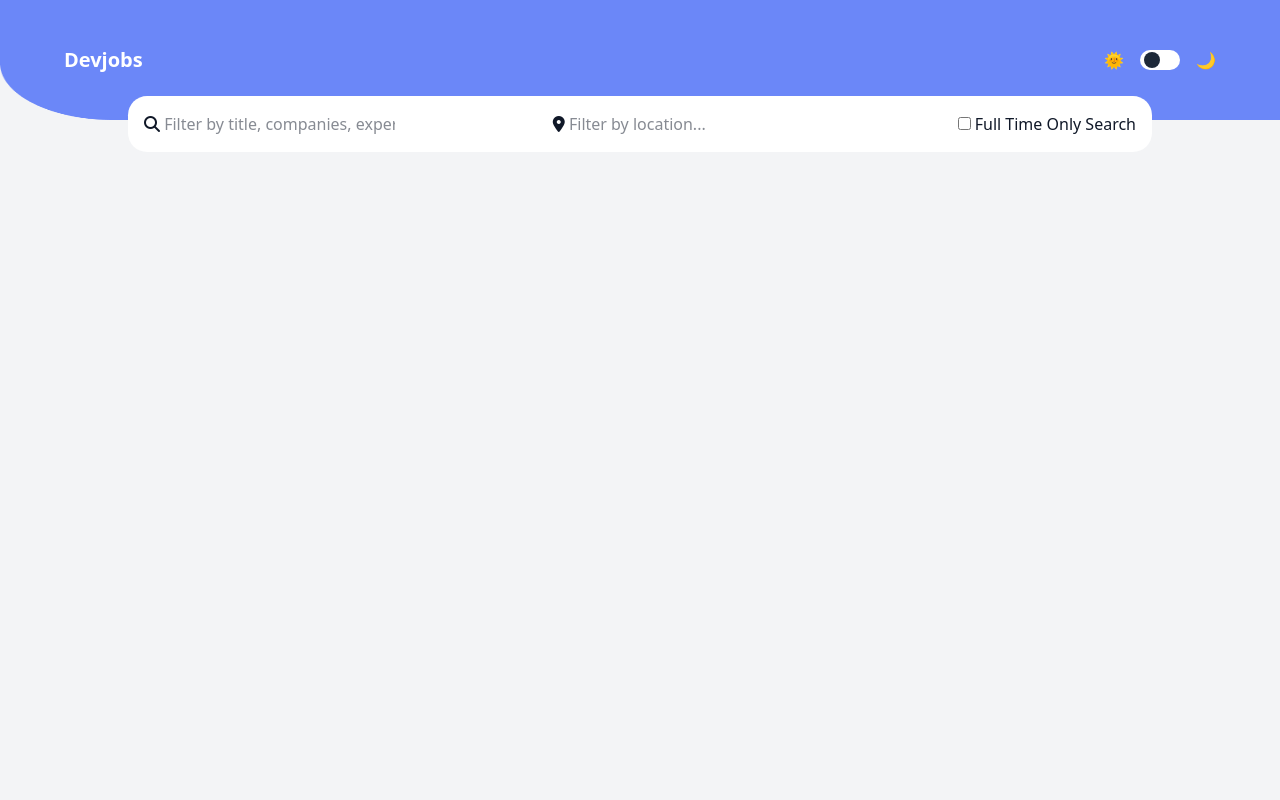
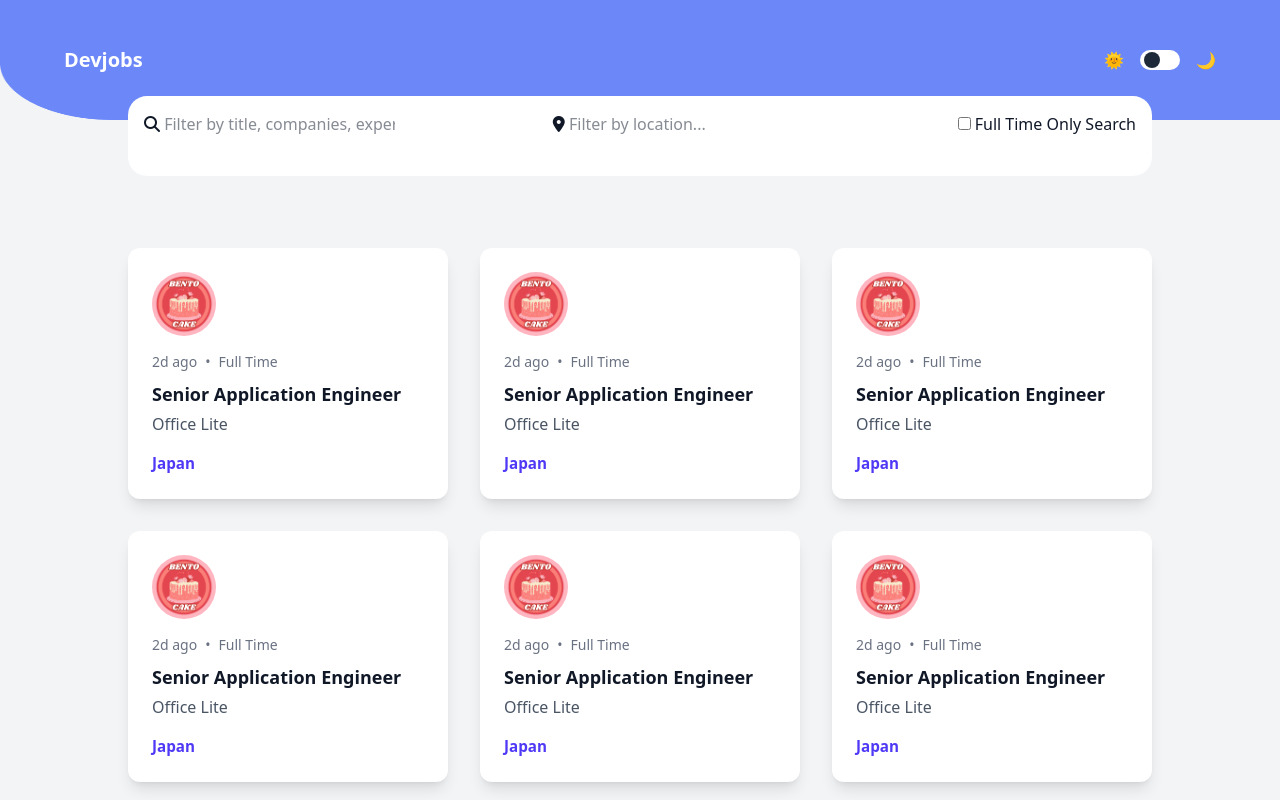
Before and after one commit to whimsicool/frontendmentor, a plain HTML site: page gh-jobs/index.html in a window 1280 px wide. Drawn offline with nearby package versions, Linux system fonts and the light colour scheme.

Commit message:
cards-tailwind

```diff
--- a/gh-jobs/index.html
+++ b/gh-jobs/index.html
@@ -29,7 +29,7 @@
         </div>
       </header>
       <div
-        class="absolute top-[80%] left-1/2 -translate-x-1/2 w-4/5 flex justify-between bg-white rounded-[1.2rem] p-4 gap-8"
+        class="absolute top-[80%] left-1/2 h-[10vh] -translate-x-1/2 w-4/5 flex justify-between bg-white rounded-[1.2rem] p-4 gap-8"
       >
         <div class="input-group">
           <i class="fa fa-search"></i>
@@ -49,8 +49,131 @@
           <button>Search</button>
         </div>
       </div>
+
+      <div
+        class="w-4/5 mx-auto grid grid-cols-1 md:grid-cols-2 lg:grid-cols-3 gap-8 pt-32"
+      >
+        <div class="bg-white rounded-xl p-6 shadow-lg">
+          <div class="mb-4">
+            <img
+              src="fig/logo.png"
+              alt="Company Logo"
+              class="w-16 h-16 rounded-full mb-4"
+            />
+          </div>
+
+          <div class="text-gray-500 text-sm mb-2 flex items-center">
+            <span class="posted-time">2d ago</span>
+            <span class="mx-2">•</span>
+            <span class="job-type">Full Time</span>
+          </div>
+
+          <h3 class="text-lg font-bold mb-1">Senior Application Engineer</h3>
+          <p class="text-gray-600 mb-4">Office Lite</p>
+          <p class="text-indigo-600 font-bold text-[0.95rem]">Japan</p>
+        </div>
+
+        <div class="bg-white rounded-xl p-6 shadow-lg">
+          <div class="mb-4">
+            <img
+              src="fig/logo.png"
+              alt="Company Logo"
+              class="w-16 h-16 rounded-full mb-4"
+            />
+          </div>
+
+          <div class="text-gray-500 text-sm mb-2 flex items-center">
+            <span class="posted-time">2d ago</span>
+            <span class="mx-2">•</span>
+            <span class="job-type">Full Time</span>
+          </div>
+
+          <h3 class="text-lg font-bold mb-1">Senior Application Engineer</h3>
+          <p class="text-gray-600 mb-4">Office Lite</p>
+          <p class="text-indigo-600 font-bold text-[0.95rem]">Japan</p>
+        </div>
+
+        <div class="bg-white rounded-xl p-6 shadow-lg">
+          <div class="mb-4">
+            <img
+              src="fig/logo.png"
+              alt="Company Logo"
+              class="w-16 h-16 rounded-full mb-4"
+            />
+          </div>
+
+          <div class="text-gray-500 text-sm mb-2 flex items-center">
+            <span class="posted-time">2d ago</span>
+            <span class="mx-2">•</span>
+            <span class="job-type">Full Time</span>
+          </div>
+
+          <h3 class="text-lg font-bold mb-1">Senior Application Engineer</h3>
+          <p class="text-gray-600 mb-4">Office Lite</p>
+          <p class="text-indigo-600 font-bold text-[0.95rem]">Japan</p>
+        </div>
+
+        <div class="bg-white rounded-xl p-6 shadow-lg">
+          <div class="mb-4">
+            <img
+              src="fig/logo.png"
+              alt="Company Logo"
+              class="w-16 h-16 rounded-full mb-4"
+            />
+          </div>
+
+          <div class="text-gray-500 text-sm mb-2 flex items-center">
+            <span class="posted-time">2d ago</span>
+            <span class="mx-2">•</span>
+            <span class="job-type">Full Time</span>
+          </div>
+
+          <h3 class="text-lg font-bold mb-1">Senior Application Engineer</h3>
+          <p class="text-gray-600 mb-4">Office Lite</p>
+          <p class="text-indigo-600 font-bold text-[0.95rem]">Japan</p>
+        </div>
+
+        <div class="bg-white rounded-xl p-6 shadow-lg">
+          <div class="mb-4">
+            <img
+              src="fig/logo.png"
+              alt="Company Logo"
+              class="w-16 h-16 rounded-full mb-4"
+            />
+          </div>
+
+          <div class="text-gray-500 text-sm mb-2 flex items-center">
+            <span class="posted-time">2d ago</span>
+            <span class="mx-2">•</span>
+            <span class="job-type">Full Time</span>
+          </div>
+
+          <h3 class="text-lg font-bold mb-1">Senior Application Engineer</h3>
+          <p class="text-gray-600 mb-4">Office Lite</p>
+          <p class="text-indigo-600 font-bold text-[0.95rem]">Japan</p>
+        </div>
+
+        <div class="bg-white rounded-xl p-6 shadow-lg">
+          <div class="mb-4">
+            <img
+              src="fig/logo.png"
+              alt="Company Logo"
+              class="w-16 h-16 rounded-full mb-4"
+            />
+          </div>
+
+          <div class="text-gray-500 text-sm mb-2 flex items-center">
+            <span class="posted-time">2d ago</span>
+            <span class="mx-2">•</span>
+            <span class="job-type">Full Time</span>
+          </div>
+
+          <h3 class="text-lg font-bold mb-1">Senior Application Engineer</h3>
+          <p class="text-gray-600 mb-4">Office Lite</p>
+          <p class="text-indigo-600 font-bold text-[0.95rem]">Japan</p>
+        </div>
+      </div>
     </div>
-
 
     <script>
       const toggle = document.getElementById("toggle-theme");
```
